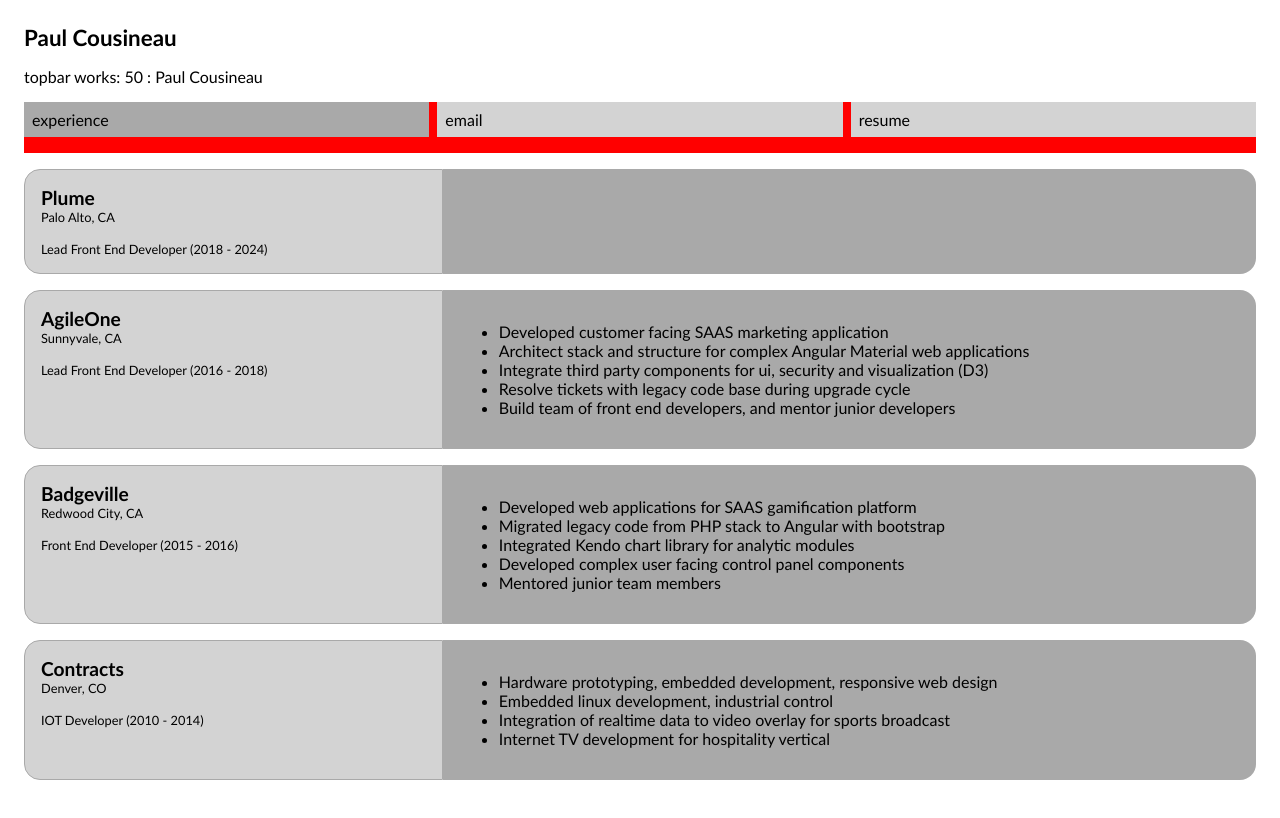
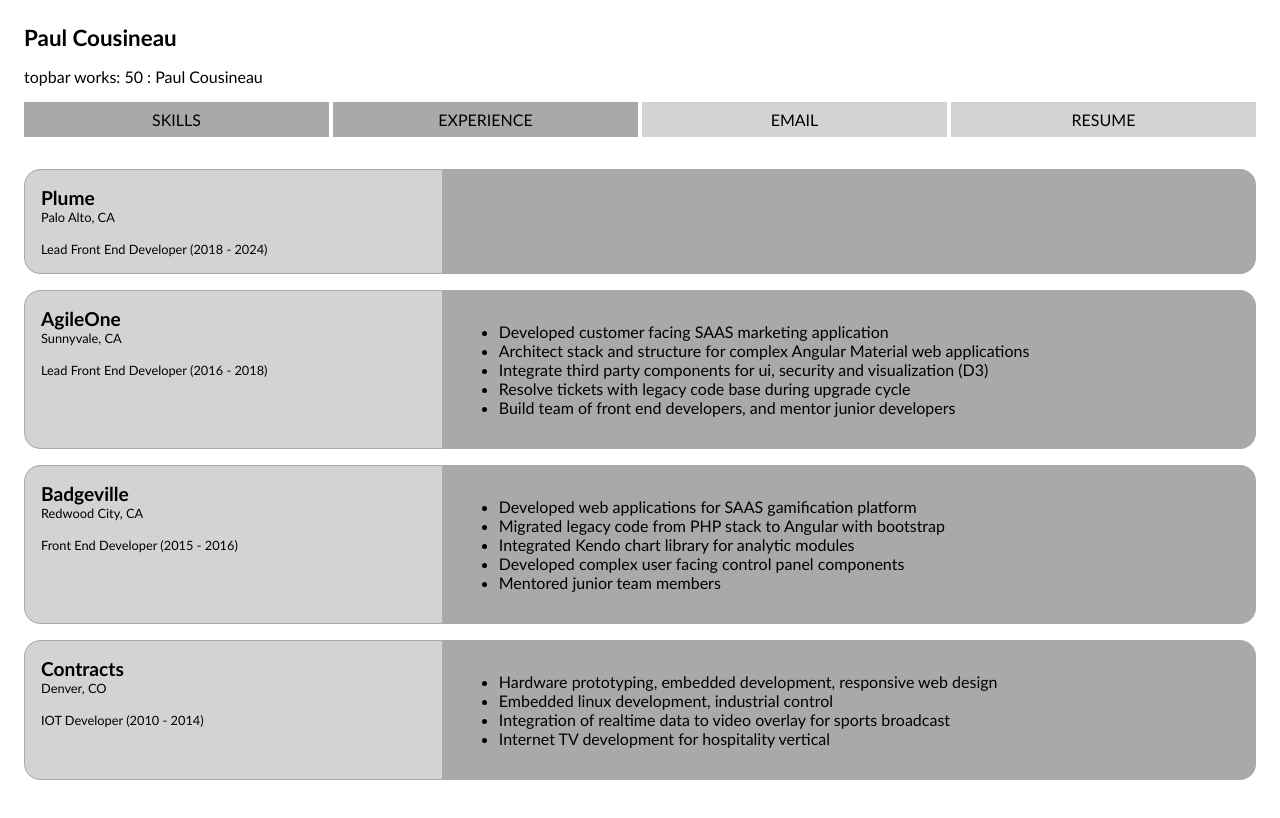
Before and after one commit to oolox/test-app, an Angular app: page / in a window 1280 px wide. Built offline with nearby package versions, Linux system fonts and the light colour scheme.

Commit message:
topbar cleanup

```diff
--- a/src/app/topbar/topbar.component.scss
+++ b/src/app/topbar/topbar.component.scss
@@ -3,10 +3,12 @@
   display: inline-flex;
   margin-bottom: 1rem;
   width: 100%;
-  background-color: red;
+  text-transform: uppercase;
   .menu-item {
     padding: 0.5rem;
     width: 100%;
+    text-align: center;
+    cursor: pointer;
     &.itemSelected {
       background-color: darkgray;
     }
@@ -15,8 +17,7 @@
     }
   }
   &:not(:last-child) {
-    margin-right: 0.5rem;
-
+    margin-right: 0.25rem;
   }
 
 }
--- a/src/app/topbar/topbar.component.ts
+++ b/src/app/topbar/topbar.component.ts
@@ -16,6 +16,11 @@
   @Input() title: string = "";
 
    menuItems: menuItem[] = [
+     {
+       label: 'skills',
+       action: 'skills',
+       selected: true
+     },
     {
       label: 'experience',
       action: 'experience',
```
